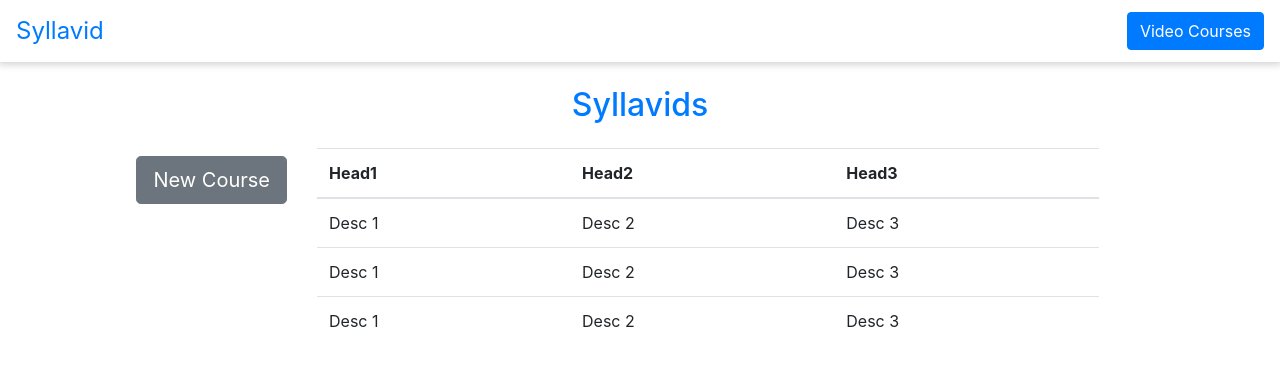
After one commit to christophergeiger3/Syllavid, a PHP site: page /courses.php in a window 1280 px wide. The commit adds this page. Shown: the top 366 px of the page. Run offline with PHP 8.4, Linux system fonts and the light colour scheme.

Commit message:
Add Courses Page

```diff
--- /dev/null
+++ b/courses.php
@@ -0,0 +1,57 @@
+<!DOCTYPE html>
+<html lang="en">
+    <head>
+        <title>Syllavid</title>
+        <!--<link rel="icon" type="image/png" href="assets/icon.png">-->
+        <link rel="stylesheet" type="text/css" href="/syllavid/stylesheet.css">
+
+        <meta charset="utf-8">
+        <meta name="viewport" content="width=device-width, initial-scale=1.0" />
+
+        <link rel="stylesheet" href="https://maxcdn.bootstrapcdn.com/bootstrap/4.1.0/css/bootstrap.min.css">
+        <script src="https://ajax.googleapis.com/ajax/libs/jquery/3.3.1/jquery.min.js"></script>
+        <script src="https://cdnjs.cloudflare.com/ajax/libs/popper.js/1.14.0/umd/popper.min.js"></script>
+        <script src="https://maxcdn.bootstrapcdn.com/bootstrap/4.1.0/js/bootstrap.min.js"></script>
+    </head>
+    <body>
+        <?php include_once('navbar.php'); ?>
+        <section>
+            <div class="container">
+                <h2 class="text-primary my-4 text-center">Syllavids</h2>
+                <div class="row mt-6 mx-5">
+                    <div class="col-sm-2">
+                        <a href="#" class="btn btn-secondary btn-lg my-2 float-right">New Course</a>
+                    </div>
+                    <div class="col-sm-10 pr-5">
+                        <table class="table">
+                          <thead>
+                            <tr>
+                              <th>Head1</th>
+                              <th>Head2</th>
+                              <th>Head3</th>
+                            </tr>
+                          </thead>
+                          <tbody>
+                            <tr>
+                              <td>Desc 1</td>
+                              <td>Desc 2</td>
+                              <td>Desc 3</td>
+                            </tr>
+                            <tr>
+                              <td>Desc 1</td>
+                              <td>Desc 2</td>
+                              <td>Desc 3</td>
+                            </tr>
+                            <tr>
+                              <td>Desc 1</td>
+                              <td>Desc 2</td>
+                              <td>Desc 3</td>
+                            </tr>
+                          </tbody>
+                        </table>
+                    </div>
+                </div>
+            </div>
+        </section>
+    </body>
+</html>
--- a/navbar.php
+++ b/navbar.php
@@ -5,7 +5,7 @@
             <div class="navbar-header">
                 <a class="navbar-brand" style="font-size: 1.5em" href="/syllavid">Syllavid</a>
             </div>
-            <button type="button" class="btn btn-primary">Video Courses</button>
+            <a href="/syllavid/courses" class="btn btn-primary">Video Courses</a>
         </nav>
     </body>
 </html>
```
Also changed, not shown: example.php (+4 -9 lines), index.php (+6 -11 lines).
